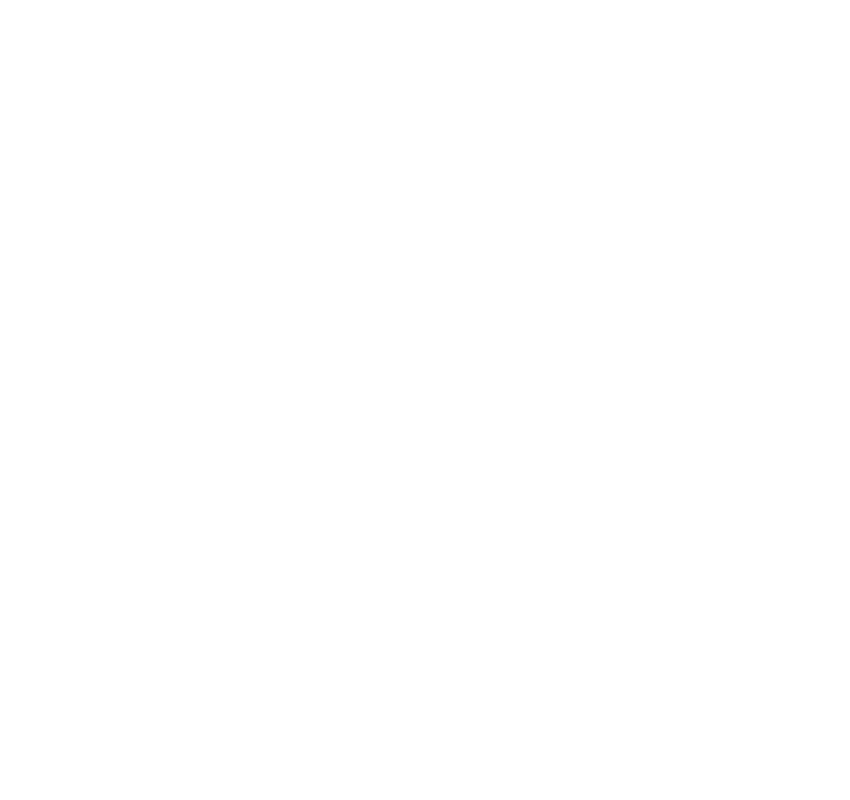
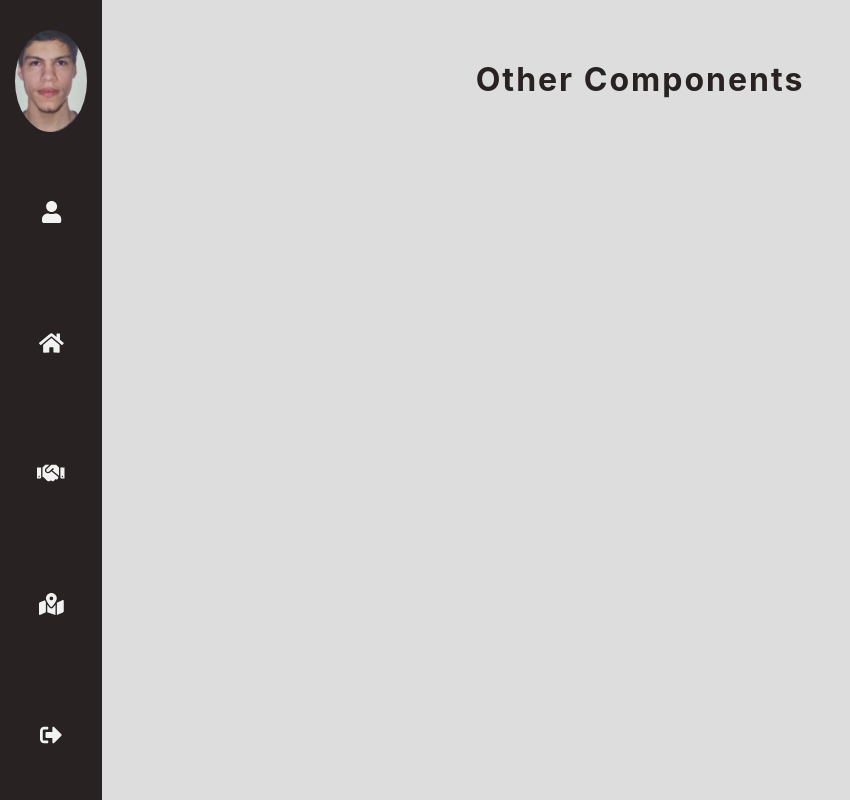
Before and after one commit to Dricosta/petpass, a React (Create React App) app: page /dashboard in a window 1280 px wide. Shown: the whole page, without its empty margins (0-850 px from the left). Built offline with nearby package versions, Linux system fonts and the light colour scheme.

Commit message:
Page Dashboard v1.0.0

```diff
--- a/src/App.js
+++ b/src/App.js
@@ -1,6 +1,7 @@
 import React, { Component } from 'react';
 import './reset.scss'
 import Routes from './routes'
+
 
 class App extends Component {
   render() {
--- /dev/null
+++ b/src/components/NavbarDash/index.js
@@ -0,0 +1,32 @@
+import React from 'react'
+import './navbardash.scss'
+import { FontAwesomeIcon } from '@fortawesome/react-fontawesome'
+import bgJulio from '../../assets/bgJulio.jpeg'
+
+
+// bgUrl is expect for update image user
+const stylesUser = {
+    backgroundImage: 'url(' + bgJulio + ')',
+    backgroundSize: 'cover'
+}
+
+const NavbarDash = () => {
+    return (
+        <div>
+            <nav className="navbardash">
+                <div className="navbardash_logo">
+                    <div className="navbardash_circle" style={stylesUser}></div>
+                </div>
+                <ul className="navbardash_menu">
+                    <li className="navbardash_menu-item"><a href="/"><FontAwesomeIcon icon="user" /></a></li>
+                    <li className="navbardash_menu-item"><a href="/"><FontAwesomeIcon icon="home" /></a></li>
+                    <li className="navbardash_menu-item"><a href="/"><FontAwesomeIcon icon="handshake" /></a></li>
+                    <li className="navbardash_menu-item"><a href="/"><FontAwesomeIcon icon="map-marked-alt" /></a></li>
+                    <li className="navbardash_menu-item"><a href="/"><FontAwesomeIcon icon="sign-out-alt" /></a></li>
+                </ul>
+            </nav>
+        </div>
+    );
+}
+
+export default NavbarDash;
--- /dev/null
+++ b/src/components/NavbarDash/navbardash.scss
@@ -0,0 +1,58 @@
+$grey: #dddddd;
+$brown: #282222;
+$skin-color: #f1cdb3;
+.navbardash{
+    background: $brown;
+    display: flex;
+    flex-direction: column;
+    width: 8%;
+    height: 100vh;
+    overflow-y: hidden;
+    position: fixed;
+    top: 0;
+    &_logo{
+        width: 100%;
+        height: 17%;
+        padding: 15%;
+        margin-top: 15px;
+    }
+    &_circle{
+        width: 100%;
+        height: 100%;
+        display: flex;
+        justify-content: center;
+        align-items: center;
+        padding: 0px 12px;
+        border-radius: 100%;
+        background-position-x: center;
+    }
+    &_menu{
+        display: flex;
+        flex-direction: column;
+        justify-content: space-around;
+        align-items: center;
+        height: 85%;
+        &-item{
+            width: 100%;
+            text-align: center;
+            a{
+                // background: #f4f5;
+                display: flex;
+                align-items: center;
+                justify-content: center;
+                width: 100%;
+                height: 60px;
+                text-align: center;
+                font-size: 22px;
+                transition: transform 0.3s ease-in-out;
+                &:hover{
+                    opacity: 0.8;
+                    border-left: 3px solid $skin-color!important;
+                }
+            }
+        }
+        &-item:nth-last-child(1){
+            justify-self: end!important;
+        }
+    }
+}
--- /dev/null
+++ b/src/pages/dashboard/dashboard.scss
@@ -0,0 +1,14 @@
+$grey: #dddddd;
+$brown: #282222;
+$skin-color: #f1cdb3;
+.dashboard{
+    background: $grey;
+    width: 100%;
+    height: 100vh;
+    h1{
+        text-align: center;
+        letter-spacing: 2px;
+        color: $brown;
+        padding-top: 60px;
+    }
+}
--- /dev/null
+++ b/src/pages/dashboard/index.js
@@ -0,0 +1,21 @@
+import React, { Component } from 'react'
+import NavbarDash from '../../components/NavbarDash'
+import { library } from '@fortawesome/fontawesome-svg-core'
+import { faUser, faHome, faHandshake, faMapMarkedAlt, faSignOutAlt } from '@fortawesome/free-solid-svg-icons'
+import './dashboard.scss'
+
+library.add(faUser, faHome, faHandshake, faMapMarkedAlt, faSignOutAlt)
+
+
+class Dashboard extends Component {
+    render() {
+        return (
+            <div className="dashboard">
+                <h1>Other Components</h1>
+                <NavbarDash/>
+            </div>
+        );
+    }
+}
+
+export default Dashboard;
--- a/src/routes.js
+++ b/src/routes.js
@@ -4,6 +4,7 @@
 import Login from './components/Login'
 import UserRegister from './components/UserRegister'
 import JobberRegister from './components/JobberRegister'
+import Dashboard from './pages/dashboard'
 
 const Routes = () => (
     <BrowserRouter>
@@ -12,6 +13,7 @@
             <Route path='/login' component={Login} />
             <Route path='/userRegister' component={UserRegister} />
             <Route path='/jobberRegister' component={JobberRegister} />
+            <Route path='/dashboard' component={Dashboard} />
         </Switch>
     </BrowserRouter>
 )
```
